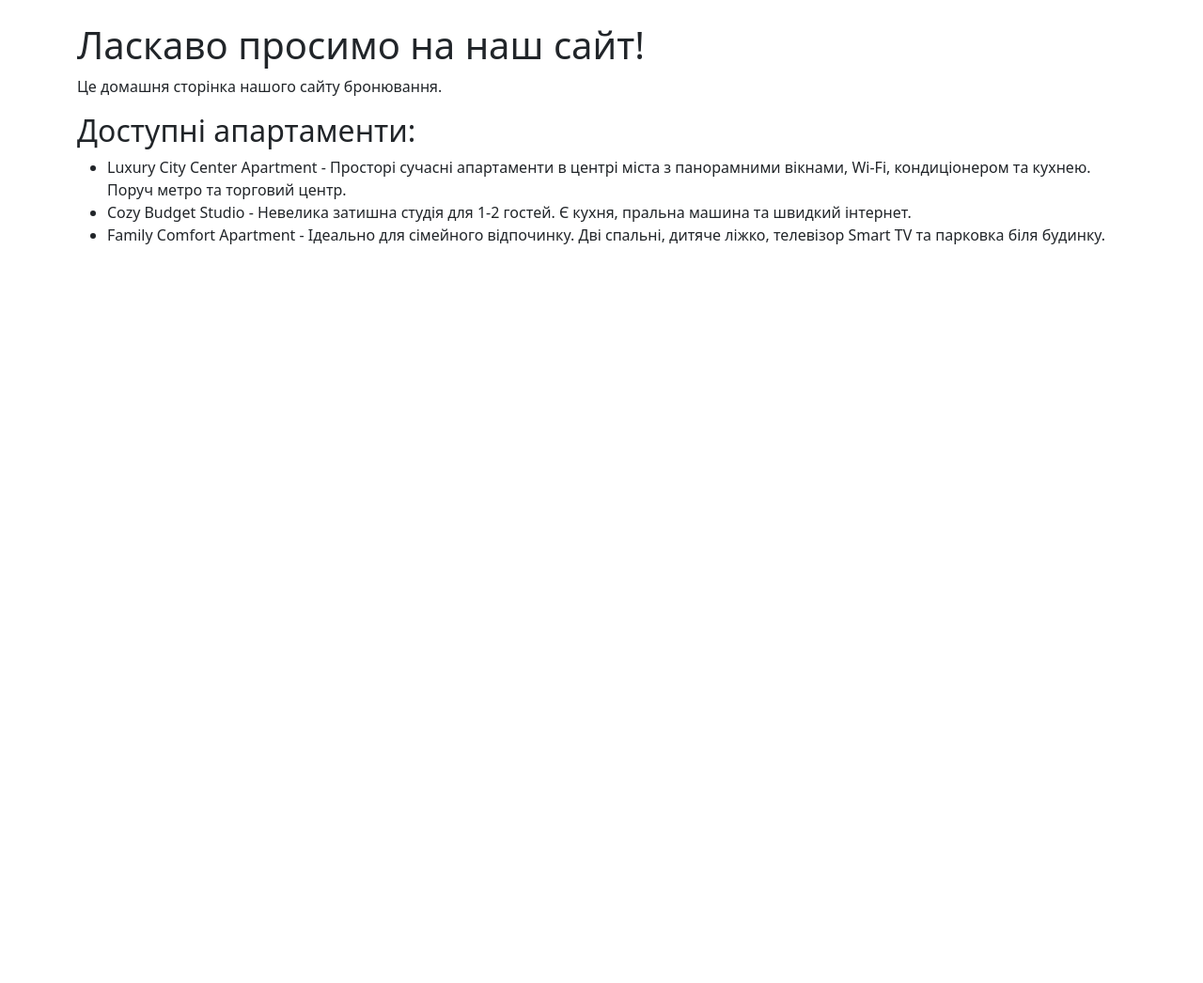
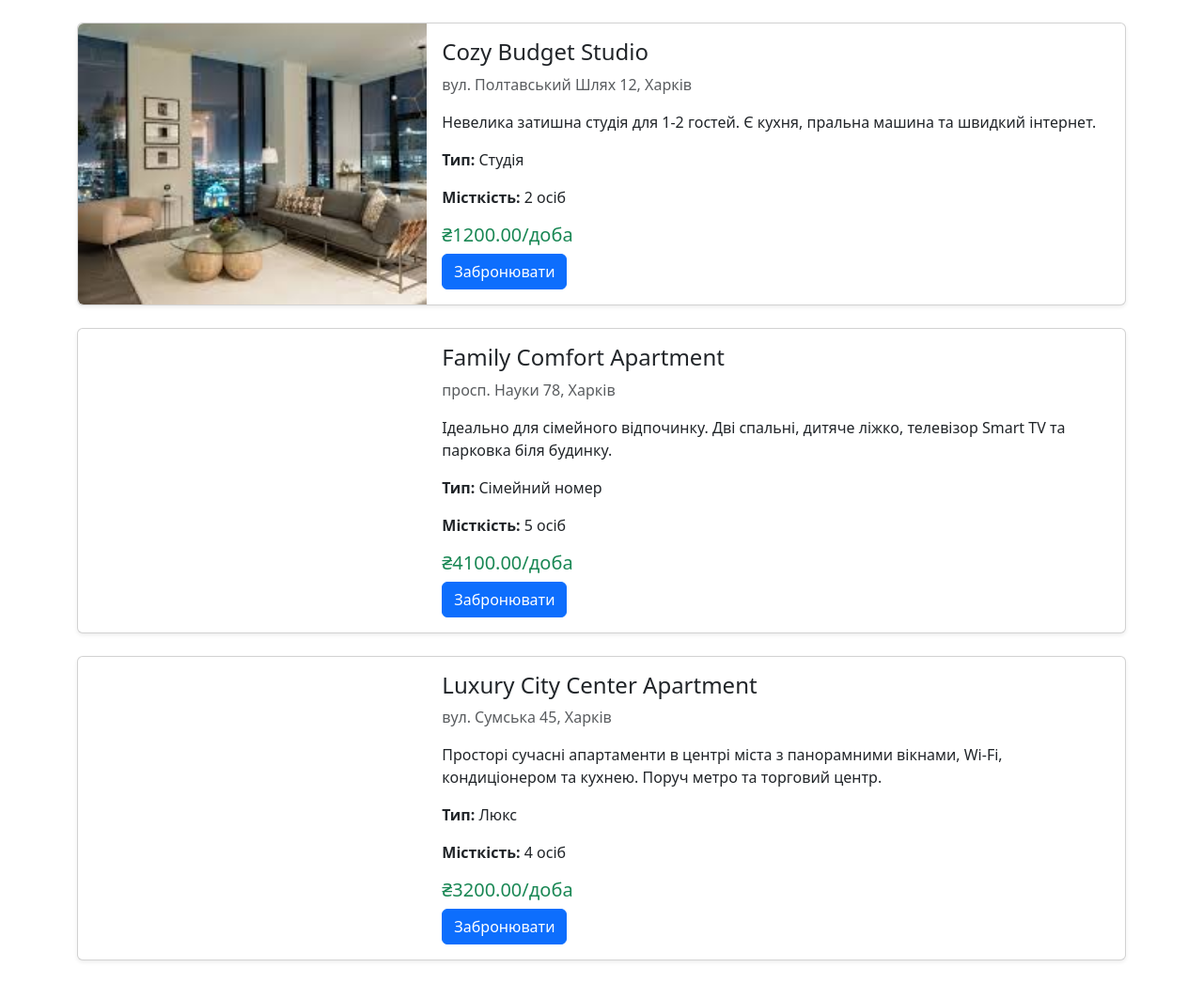
Before and after one commit to RobotKava345/booking_django_project, a Django app: page / in a window 1280 px wide. Shown: the whole page at 94% size. Before the commit the page ends 260 px from the top, so only its background shows below. Run offline with Django 5.2, Linux system fonts and the light colour scheme; data comes from the database, SQL or seed files in the repository; both versions use the stored data as it was after the commit.

Commit message:
Home page changes

```diff
--- a/booking_app/models.py
+++ b/booking_app/models.py
@@ -12,30 +12,40 @@ class Appartments(models.Model):
         ('penthouse', 'Пентхаус'),
     ]
 
-    title = models.CharField(max_length=100)
-    adress = models.CharField(max_length=200)
-    image = models.ImageField(upload_to='appartment_images/', blank=True, null=True)
-    description = models.TextField(null=True, blank=True)
-    price_per_day = models.DecimalField(max_digits=10, decimal_places=2)
-    capasity = models.IntegerField(default=1)
-    type_room = models.CharField(max_length=50, choices=TYPE_ROOM_CHOICES, null=True, blank=True)
+    title = models.CharField(max_length=100, verbose_name="Назва апартаментів")
+    adress = models.CharField(max_length=200, verbose_name="Адреса")
+    image = models.ImageField(upload_to='appartment_images/', blank=True, null=True, verbose_name="Зображення")
+    description = models.TextField(null=True, blank=True, verbose_name="Опис")
+    price_per_day = models.DecimalField(max_digits=10, decimal_places=2, verbose_name="Ціна за день")
+    capasity = models.IntegerField(default=1, verbose_name="Місткість")
+    type_room = models.CharField(max_length=50, choices=TYPE_ROOM_CHOICES, null=True, blank=True, verbose_name="Тип номеру" )
 
     def __str__(self):
         return f" Назва: {self.title} - Адреса: {self.adress} - Ціна: ₴{self.price_per_day} грн/день - Місткість номеру: {self.capasity} людини -  Тип номеру: {self.type_room}"
 
+    class Meta:
+        verbose_name = "Апартаменти"
+        verbose_name_plural = "Апартаменти"
+        ordering = ['title', 'price_per_day']
+
 
 class Booking(models.Model):
-    appartments = models.ForeignKey(Appartments, on_delete=models.CASCADE)
-    name = models.CharField(max_length=100)
-    surname = models.CharField(max_length=100)
-    email = models.EmailField()
-    phone_number = models.CharField(max_length=20)
-    check_in_date = models.DateTimeField()
-    check_out_date = models.DateTimeField()
-    total_price = models.DecimalField(max_digits=10, decimal_places=2, default=0.00)
-    created_at = models.DateTimeField(auto_now_add=True)
+    appartments = models.ForeignKey(Appartments, on_delete=models.CASCADE,verbose_name="Апартаменти")
+    name = models.CharField(max_length=100, verbose_name="Ім'я")
+    surname = models.CharField(max_length=100, verbose_name="Прізвище")
+    email = models.EmailField(verbose_name="Електронна пошта")
+    phone_number = models.CharField(max_length=20, verbose_name="Номер телефону")
+    check_in_date = models.DateTimeField(verbose_name="Дата заселення")
+    check_out_date = models.DateTimeField(verbose_name="Дата виселення")
+    total_price = models.DecimalField(max_digits=10, decimal_places=2, default=0.00, verbose_name="Загальна ціна")
+    created_at = models.DateTimeField(auto_now_add=True, verbose_name="Дата створення")
 
-    user = models.ForeignKey(User, on_delete=models.CASCADE, null=True, blank=True)
+    user = models.ForeignKey(User, on_delete=models.CASCADE, null=True, blank=True, verbose_name="Користувач")
 
     def __str__(self):
         return f"Бронювання для {self.name} {self.surname} - {self.appartments.title} з {self.check_in_date} по {self.check_out_date}"
+
+    class Meta:
+        verbose_name = "Бронювання"
+        verbose_name_plural = "Бронювання"
+        ordering = ['-created_at']
--- a/booking_app/urls.py
+++ b/booking_app/urls.py
@@ -1,8 +1,17 @@
 from django.contrib import admin
 from django.urls import path
 from booking_app import views
+from django.conf import settings
+from django.conf.urls.static import static
+
 
 urlpatterns = [
     path('', views.home, name='home'),
+    path('appartment/<int:appartment_id>/', views.appartment_page, name='appartment_page'),
 
 ]
+
+if settings.DEBUG:
+    from django.conf import settings
+    from django.conf.urls.static import static
+    urlpatterns += static(settings.MEDIA_URL, document_root=settings.MEDIA_ROOT)
--- a/booking_app/views.py
+++ b/booking_app/views.py
@@ -5,3 +5,7 @@ from .models import Appartments, Booking
 def home(request):
     appartments = Appartments.objects.all()
     return render(request, 'home.html', {'appartments': appartments})
+
+def appartment_page(request, appartment_id):
+    appartment = Appartments.objects.get(id=appartment_id)
+    return render(request, 'appartment_page.html', {'appartment': appartment})
--- a/booking_project/settings.py
+++ b/booking_project/settings.py
@@ -103,9 +103,9 @@ AUTH_PASSWORD_VALIDATORS = [
 # Internationalization
 # https://docs.djangoproject.com/en/6.0/topics/i18n/
 
-LANGUAGE_CODE = 'en-us'
+LANGUAGE_CODE = 'uk-ua'
 
-TIME_ZONE = 'UTC'
+TIME_ZONE = 'Europe/Kyiv'
 
 USE_I18N = True
 
--- a/templates/home.html
+++ b/templates/home.html
@@ -1,11 +1,66 @@
 {%extends 'base.html' %}
 
 {% block content %}
-    <h1>Ласкаво просимо на наш сайт!</h1>
-    <p>Це домашня сторінка нашого сайту бронювання.</p>
-    <h2>Доступні апартаменти:</h2>
-    <ul>
-        {% for appart in appartments %}
-            <li>{{ appart.title }} - {{ appart.description }}</li>
-        {% endfor %}
+
+{% for appartment in appartments %}
+
+<div class="card mb-4 shadow-sm">
+
+    <div class="row g-0">
+
+        <div class="col-md-4">
+
+            {% if appartment.image %}
+            <img src="{{ appartment.image.url }}"
+                 class="img-fluid rounded-start h-100"
+                 alt="{{ appartment.title }}"
+                 style="object-fit: cover;">
+            {% endif %}
+
+        </div>
+
+        <div class="col-md-8">
+
+            <div class="card-body">
+
+                <h4 class="card-title">
+                    {{ appartment.title }}
+                </h4>
+
+                <p class="text-muted">
+                     {{ appartment.adress }}
+                </p>
+
+                <p class="card-text">
+                    {{ appartment.description|truncatewords:25 }}
+                </p>
+
+                <p class="card-text">
+                    <strong>Тип:</strong>
+                    {{ appartment.get_type_room_display }}
+                </p>
+
+                <p class="card-text">
+                    <strong>Місткість:</strong>
+                    {{ appartment.capasity }} осіб
+                </p>
+
+                <h5 class="text-success">
+                    ₴{{ appartment.price_per_day }}/доба
+                </h5>
+
+                <a href="#" class="btn btn-primary">
+                    Забронювати
+                </a>
+
+            </div>
+
+        </div>
+
+    </div>
+
+</div>
+
+{% endfor %}
+
 {% endblock %}
```
Also changed, not shown: templates/appartment_page.html (added, +12 -0 lines), booking_project/urls.py (line endings or trailing spaces), db.sqlite3.
